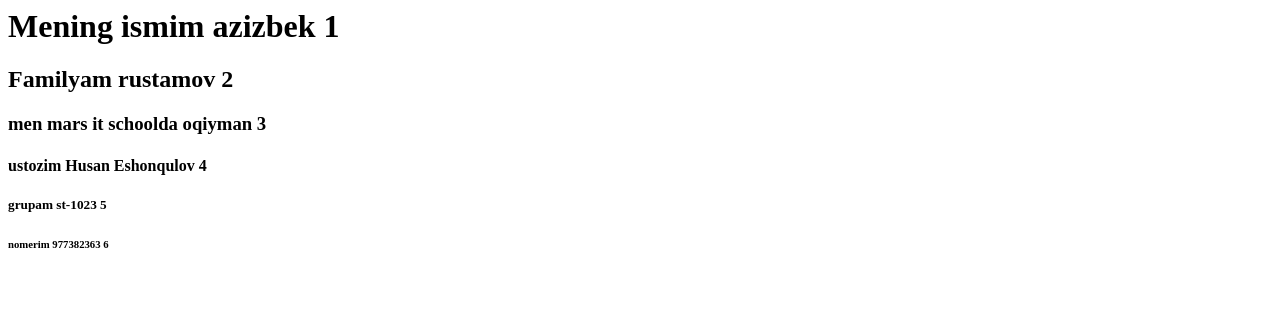
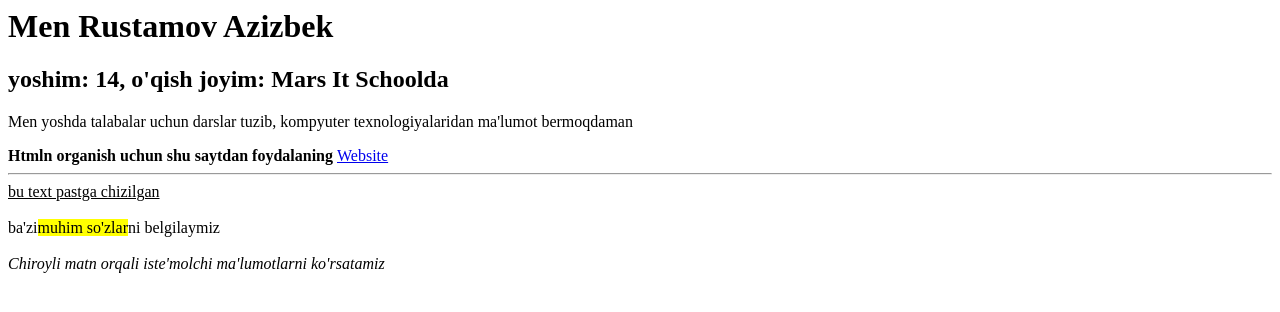
Before and after one commit to az1zbek2233/lesson1, a plain HTML site: page index.html in a window 1280 px wide. Drawn offline with Linux system fonts and the light colour scheme.

Commit message:
index.html fayl qoshildi

```diff
--- a/index.html
+++ b/index.html
@@ -1,6 +1,13 @@
-<h1>Mening ismim azizbek 1</h1>
-<h2>Familyam rustamov 2</h1>
-<h3>men mars it schoolda oqiyman 3</h1>
-<h4>ustozim Husan Eshonqulov 4</h1>
-<h5>grupam st-1023 5</h1>
-<h6>nomerim 977382363 6</h1>
+<h1>Men Rustamov Azizbek</h1>
+<h2>yoshim: 14, o'qish joyim: Mars It Schoolda</h2>
+<p>Men yoshda talabalar uchun darslar tuzib, kompyuter texnologiyalaridan ma'lumot bermoqdaman</p>
+<strong>Htmln organish uchun shu saytdan foydalaning </strong>
+<a href="https://GitHub.com">Website</a>
+<hr>
+<u>bu text pastga chizilgan</u>
+<br>
+<br>
+ba'zi<mark>muhim so'zlar</mark>ni belgilaymiz
+<br>
+<br>
+<em>Chiroyli matn orqali iste'molchi ma'lumotlarni ko'rsatamiz</em>
```
